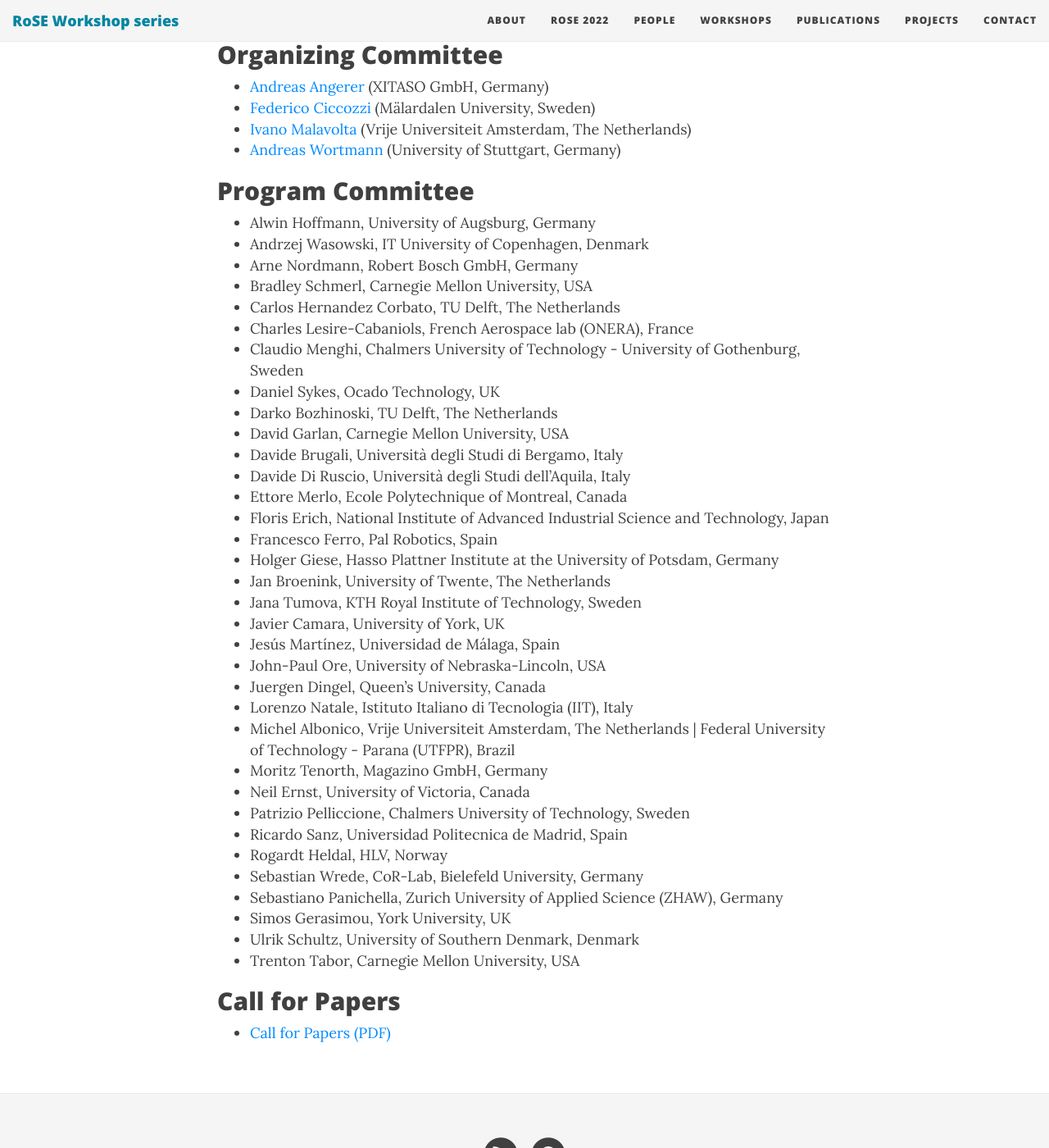
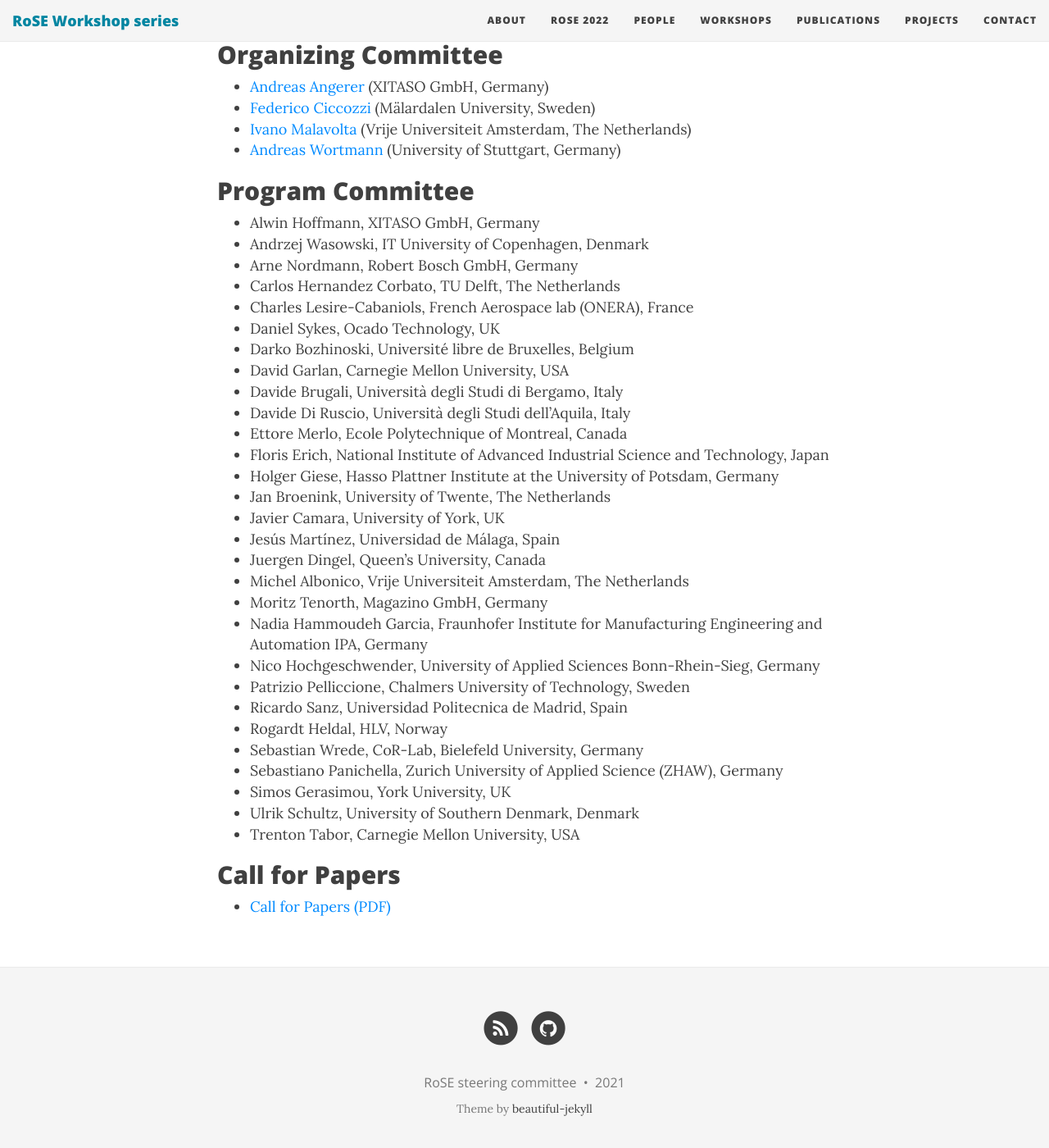
Before and after one commit to rose-workshops/rose-workshops.github.io, a Jekyll site: the page built from rose2022.md, in a window 1280 px wide and 1400 px high, scrolled down 2253 px. Shown: the whole window at 82% size. Built offline with Jekyll 4.4.1, drawn with Linux system fonts in a browser that asks for light colours; nearby versions of some CDN libraries.

Commit message:
Update the RoSe 2022 page with the finalized list of PC members

```diff
--- a/rose2022.md
+++ b/rose2022.md
@@ -57,32 +57,27 @@ Workshop papers must follow the [ICSE 2022 Format and Submission Guideline](http
 - [Andreas Wortmann](http://www.wortmann.ac/) (University of Stuttgart, Germany)
 
 ## Program Committee
-* Alwin Hoffmann, University of Augsburg, Germany
+* Alwin Hoffmann, XITASO GmbH, Germany
 * Andrzej Wasowski, IT University of Copenhagen, Denmark
 * Arne Nordmann, Robert Bosch GmbH, Germany
-* Bradley Schmerl, Carnegie Mellon University, USA
 * Carlos Hernandez Corbato, TU Delft, The Netherlands
 * Charles Lesire-Cabaniols, French Aerospace lab (ONERA), France
-* Claudio Menghi, Chalmers University of Technology - University of Gothenburg, Sweden
 * Daniel Sykes, Ocado Technology, UK
-* Darko Bozhinoski, TU Delft, The Netherlands
+* Darko Bozhinoski, Université libre de Bruxelles, Belgium
 * David Garlan, Carnegie Mellon University, USA
 * Davide Brugali, Università degli Studi di Bergamo, Italy
 * Davide Di Ruscio, Università degli Studi dell'Aquila, Italy
 * Ettore Merlo, Ecole Polytechnique of Montreal, Canada
 * Floris Erich, National Institute of Advanced Industrial Science and Technology, Japan
-* Francesco Ferro, Pal Robotics, Spain
 * Holger Giese, Hasso Plattner Institute at the University of Potsdam, Germany
 * Jan Broenink, University of Twente, The Netherlands
-* Jana Tumova, KTH Royal Institute of Technology, Sweden
 * Javier Camara, University of York, UK
 * Jesús Martínez, Universidad de Málaga, Spain
-* John-Paul Ore, University of Nebraska-Lincoln, USA
 * Juergen Dingel, Queen's University, Canada
-* Lorenzo Natale, Istituto Italiano di Tecnologia (IIT), Italy
-* Michel Albonico, Vrije Universiteit Amsterdam, The Netherlands &#124; Federal University of Technology - Parana (UTFPR), Brazil
+* Michel Albonico, Vrije Universiteit Amsterdam, The Netherlands
 * Moritz Tenorth, Magazino GmbH, Germany
-* Neil Ernst, University of Victoria, Canada
+* Nadia Hammoudeh Garcia, Fraunhofer Institute for Manufacturing Engineering and Automation IPA, Germany
+* Nico Hochgeschwender, University of Applied Sciences Bonn-Rhein-Sieg, Germany
 * Patrizio Pelliccione, Chalmers University of Technology, Sweden
 * Ricardo Sanz, Universidad Politecnica de Madrid, Spain
 * Rogardt Heldal, HLV, Norway
```
